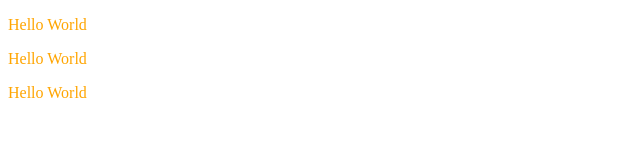
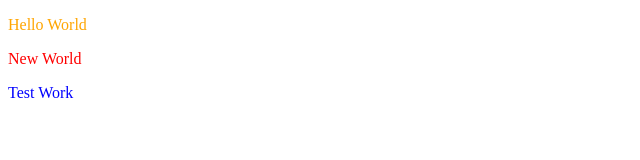
Before and after one commit to VictorD240/Test9, a plain HTML site: page index.html in a window 1280 px wide. Shown: the whole page, without its empty margins (0-640 px from the left). Drawn offline with Linux system fonts and the light colour scheme.

Commit message:
https://github.com/VictorD240/Test-Work2.git

```diff
--- a/index.html
+++ b/index.html
@@ -10,8 +10,7 @@
     </head>
     <body>
         <p style="color:orange">Hello World</p>
-        <p style="color:orange">Hello World</p>
-        <p style="color:orange">Hello World</p>
-
+        <p style="color:red">New World</p>
+        <p style="color:blue">Test Work</p>
     </body>
 </html>
```
